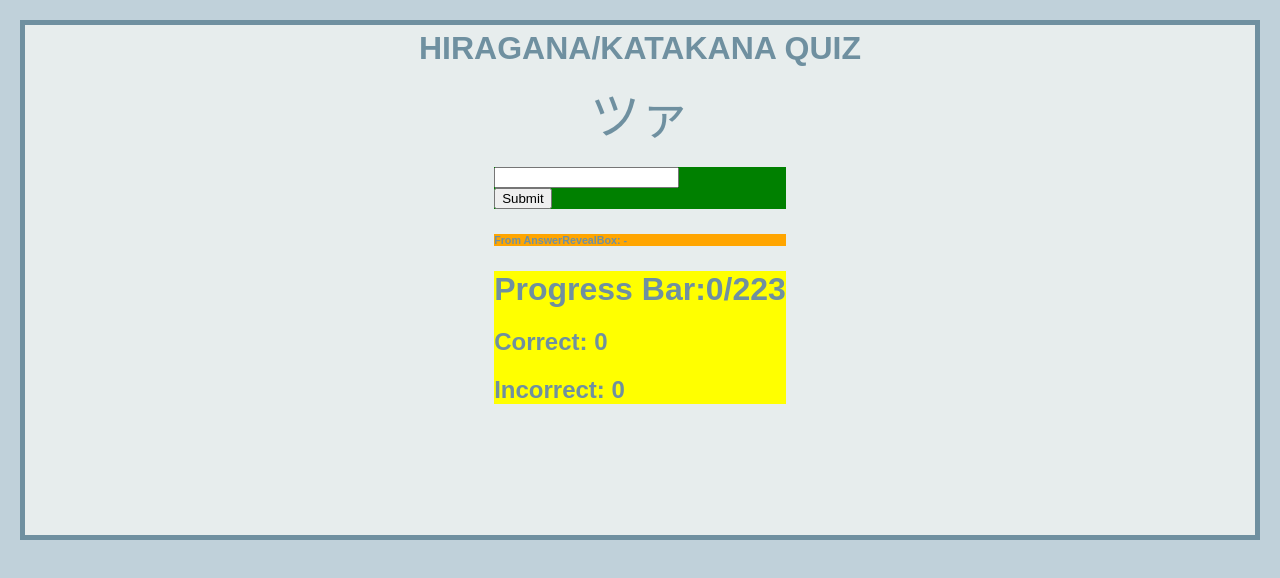
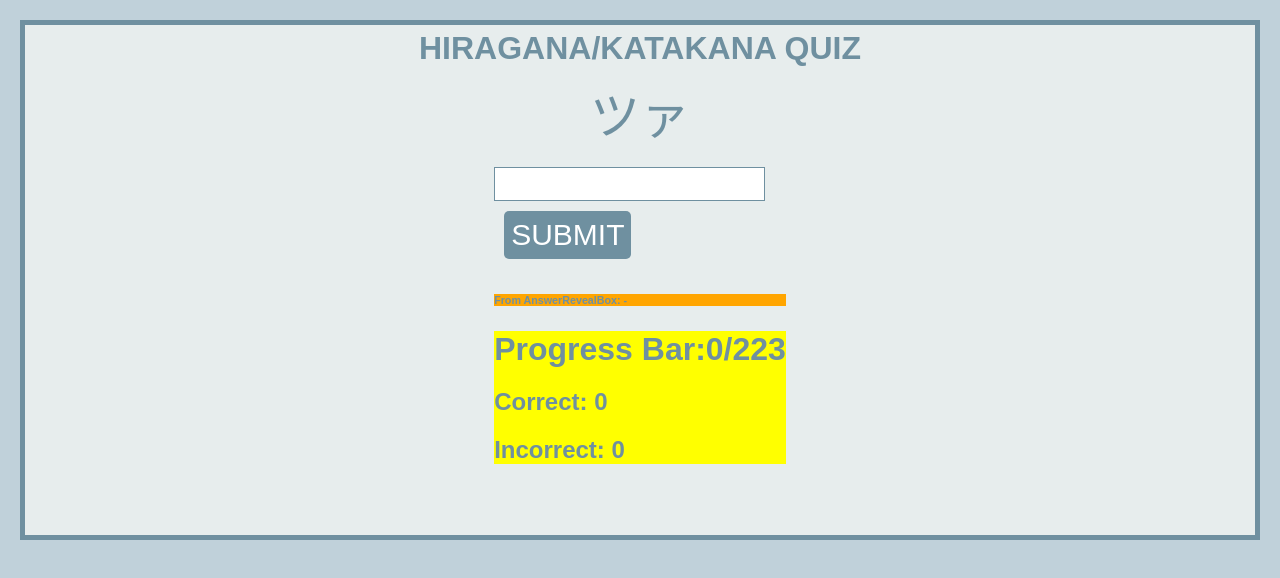
Before and after one commit to chen-jenn/hiragana-katakana, a React (Create React App) app: page / in a window 1280 px wide. Shown: the top 578 px of the page. Built offline with nearby package versions, Linux system fonts and the light colour scheme.

Commit message:
CSS for SubmitForm

```diff
--- a/src/components/SubmitForm.js
+++ b/src/components/SubmitForm.js
@@ -28,7 +28,7 @@ class SubmitForm extends React.Component {
     return (
       <form className="SubmitForm">
         <input type="text" name="answer" value={this.state.inputAnswer} onChange={this.handleFieldChange}></input><br></br>
-        <input type="submit" value="Submit" onClick={this.handleSubmitBtn}/>
+        <input type="submit" value="SUBMIT" onClick={this.handleSubmitBtn}/>
       </form>
     );
   }
--- a/src/index.scss
+++ b/src/index.scss
@@ -41,7 +41,25 @@ html, body {
     }
 
     .SubmitForm{
-      background-color: green;
+      input[type="text"]{
+        border: $dark-blue solid 1px;
+        font-size: 20px;
+        height: 30px;
+      }
+
+      input[type="submit"]{
+        font-size: 30px;
+        padding: 7px;
+        margin: 10px;
+        border: none;
+        border-radius: 5px;
+        color: white;
+        background-color: $dark-blue;
+
+        &:hover{
+          cursor: pointer;
+        }
+      }
     }
 
     .AnswerRevealBox{
```
